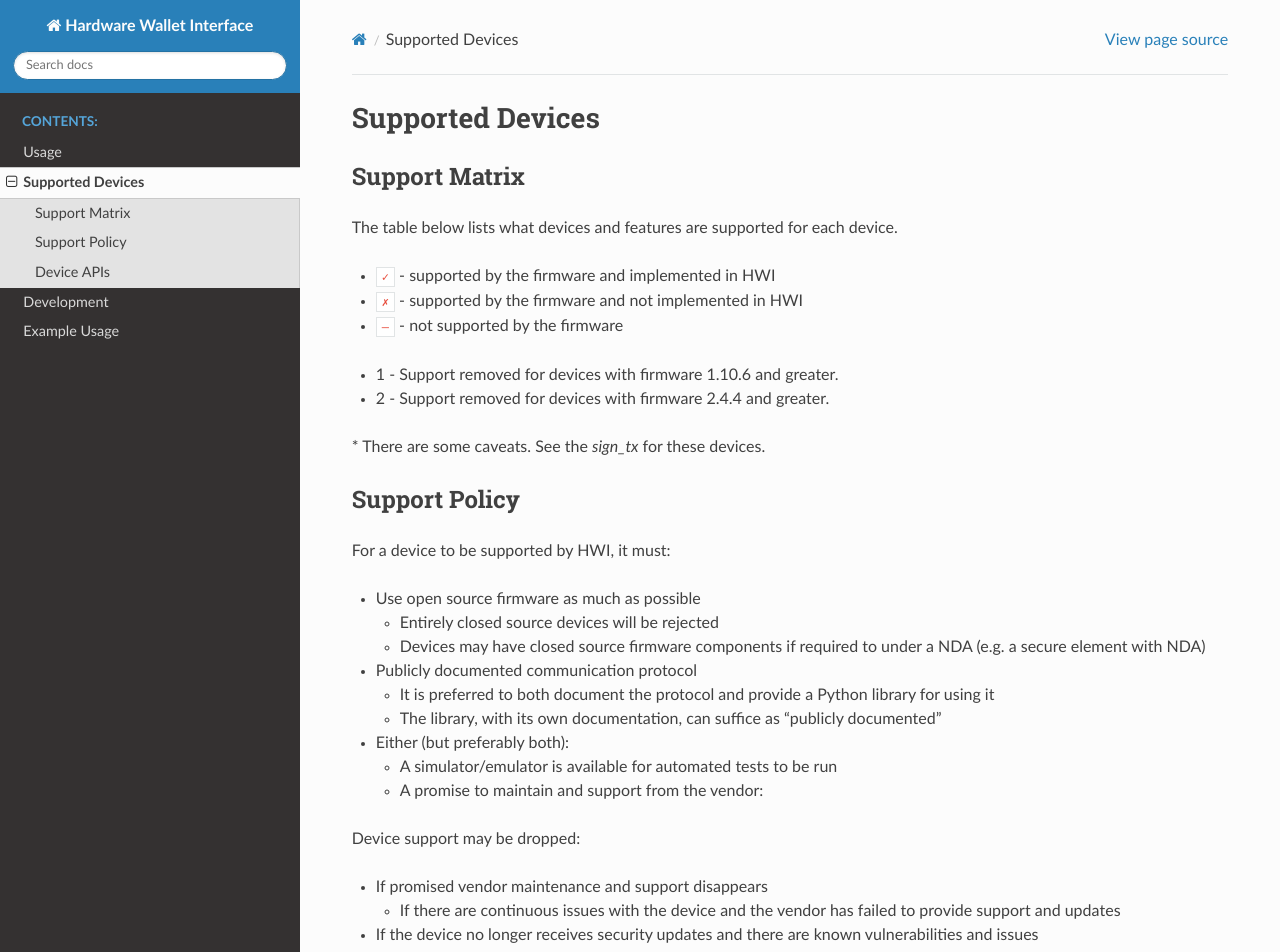
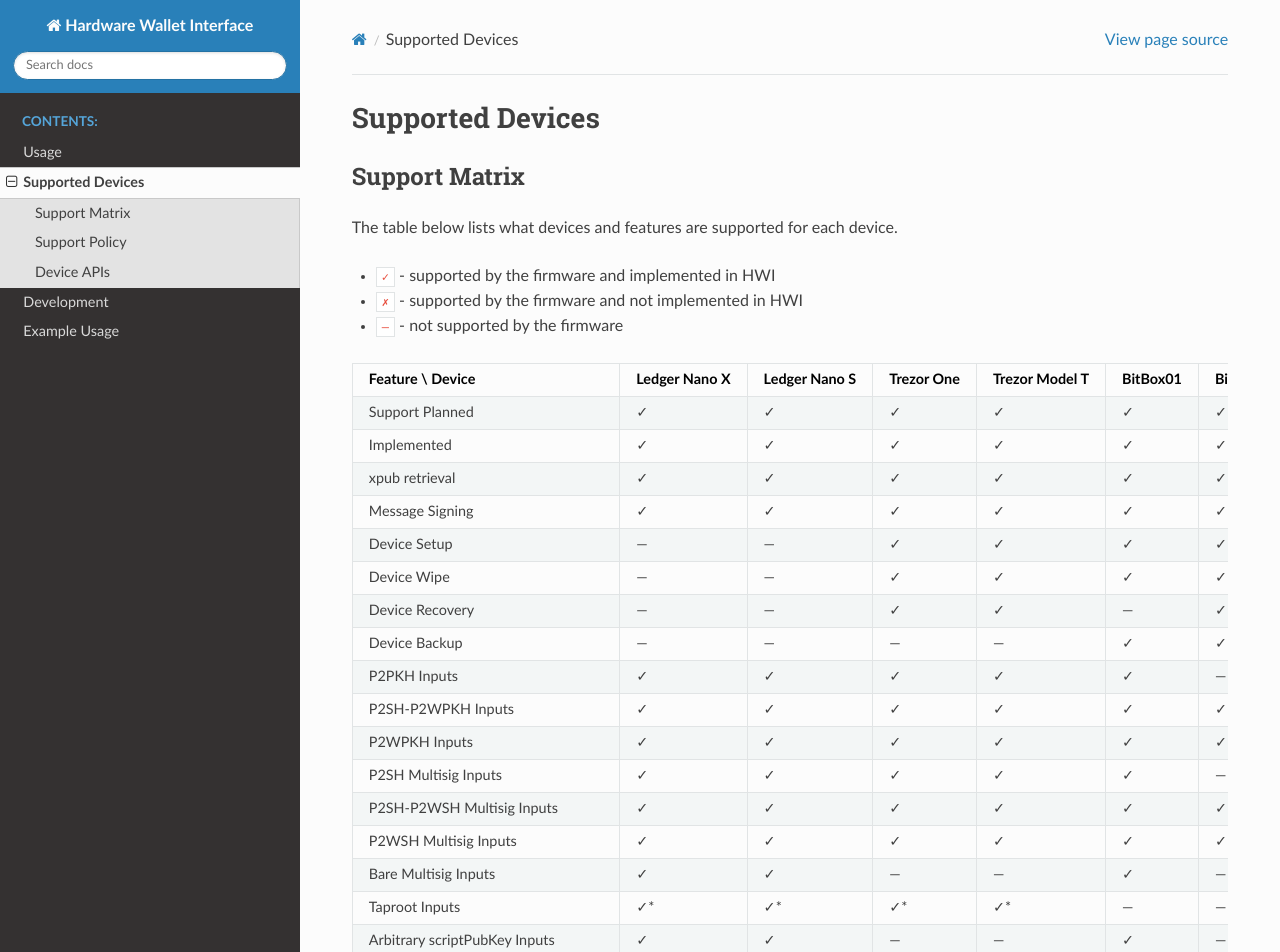
Before and after one commit to bitcoin-core/HWI, a Sphinx documentation site: the page built from docs/devices/index.rst, in a window 1280 px wide and 1400 px high. Shown: the top 952 px of the window. Built offline with Sphinx 7.4.7 and the Read the Docs theme 2.0.0, drawn with Linux system fonts in a browser that asks for light colours; some of the changed text lies outside the part shown.

Commit message:
Fix support matrix table
Misaligned whitespace is causing the table to not be rendered at all.

```diff
--- a/docs/devices/index.rst
+++ b/docs/devices/index.rst
@@ -10,53 +10,53 @@
 * ``✗`` - supported by the firmware and not implemented in HWI
 * ``―`` - not supported by the firmware
 
-+------------------------------------+---------------+---------------+------------+----------------+----------+----------+---------+----------+------------------+
-| Feature \\ Device                  | Ledger Nano X | Ledger Nano S | Trezor One | Trezor Model T | BitBox01 | BitBox02 | KeepKey | Coldcard | Blockstream Jade |
-+====================================+===============+===============+============+================+==========+==========+=========+==========+==================+
-| Support Planned                    | ✓             | ✓             | ✓          | ✓              | ✓        | ✓        | ✓       | ✓        | ✓                |
-+------------------------------------+---------------+---------------+------------+----------------+----------+----------+---------+----------+------------------+
-| Implemented                        | ✓             | ✓             | ✓          | ✓              | ✓        | ✓        | ✓       | ✓        | ✓                |
-+------------------------------------+---------------+---------------+------------+----------------+----------+----------+---------+----------+------------------+
-| xpub retrieval                     | ✓             | ✓             | ✓          | ✓              | ✓        | ✓        | ✓       | ✓        | ✓                |
-+------------------------------------+---------------+---------------+------------+----------------+----------+----------+---------+----------+------------------+
-| Message Signing                    | ✓             | ✓             | ✓          | ✓              | ✓        | ✓        | ✓       | ✓        | ✓                |
-+------------------------------------+---------------+---------------+------------+----------------+----------+----------+---------+----------+------------------+
-| Device Setup                       | ―             | ―             | ✓          | ✓              | ✓        | ✓        | ✓       | ―        | ―                |
-+------------------------------------+---------------+---------------+------------+----------------+----------+----------+---------+----------+------------------+
-| Device Wipe                        | ―             | ―             | ✓          | ✓              | ✓        | ✓        | ✓       | ―        | ―                |
-+------------------------------------+---------------+---------------+------------+----------------+----------+----------+---------+----------+------------------+
-| Device Recovery                    | ―             | ―             | ✓          | ✓              | ―        | ✓        | ✓       | ―        | ―                |
-+------------------------------------+---------------+---------------+------------+----------------+----------+----------+---------+----------+------------------+
-| Device Backup                      | ―             | ―             | ―          | ―              | ✓        | ✓        | ―       | ✓        | ―                |
-+------------------------------------+---------------+---------------+------------+----------------+----------+----------+---------+----------+------------------+
-| P2PKH Inputs                       | ✓             | ✓             | ✓          | ✓              | ✓        | ―        | ✓       | ✓        | ✓                |
-+------------------------------------+---------------+---------------+------------+----------------+----------+----------+---------+----------+------------------+
-| P2SH-P2WPKH Inputs                 | ✓             | ✓             | ✓          | ✓              | ✓        | ✓        | ✓       | ✓        | ✓                |
-+------------------------------------+---------------+---------------+------------+----------------+----------+----------+---------+----------+------------------+
-| P2WPKH Inputs                      | ✓             | ✓             | ✓          | ✓              | ✓        | ✓        | ✓       | ✓        | ✓                |
-+------------------------------------+---------------+---------------+------------+----------------+----------+----------+---------+----------+------------------+
-| P2SH Multisig Inputs               | ✓             | ✓             | ✓          | ✓              | ✓        | ―        | ✓       | ✓        | ✓                |
-+------------------------------------+---------------+---------------+------------+----------------+----------+----------+---------+----------+------------------+
-| P2SH-P2WSH Multisig Inputs         | ✓             | ✓             | ✓          | ✓              | ✓        | ✓        | ✓       | ✓        | ✓                |
-+------------------------------------+---------------+---------------+------------+----------------+----------+----------+---------+----------+------------------+
-| P2WSH Multisig Inputs              | ✓             | ✓             | ✓          | ✓              | ✓        | ✓        | ✓       | ✓        | ✓                |
-+------------------------------------+---------------+---------------+------------+----------------+----------+----------+---------+----------+------------------+
-| Bare Multisig Inputs               | ✓             | ✓             | ―          | ―              | ✓        | ―        | ―       | ―        | ✓                |
-+------------------------------------+---------------+---------------+------------+----------------+----------+----------+---------+----------+------------------+
-| Taproot Inputs                     | ✓*            | ✓*            | ✓*         | ✓*             |  ―       | ―        | ―       | ―        | ―                |
-+------------------------------------+---------------+---------------+------------+----------------+----------+----------+---------+----------+------------------+
-| Arbitrary scriptPubKey Inputs      | ✓             | ✓             | ―          | ―              | ✓        | ―        | ―       | ―        | ✓                |
-+------------------------------------+---------------+---------------+------------+----------------+----------+----------+---------+----------+------------------+
-| Arbitrary redeemScript Inputs      | ✓             | ✓             | ―          | ―              | ✓        | ―        | ―       | ―        | ✓                |
-+------------------------------------+---------------+---------------+------------+----------------+----------+----------+---------+----------+------------------+
-| Arbitrary witnessScript Inputs     | ✓             | ✓             | ―          | ―              | ✓        | ―        | ―       | ―        | ✓                |
-+------------------------------------+---------------+---------------+------------+----------------+----------+----------+---------+----------+------------------+
-| Non-wallet inputs                  | ✓             | ✓             | ✗\ :sup:`1` | ✗\ :sup:`2`    | ✓        | ―        | ✓       | ✓        | ✓                |
-+------------------------------------+---------------+---------------+------------+----------------+----------+----------+---------+----------+------------------+
-| Mixed Segwit and Non-Segwit Inputs | ―             | ―             | ✓          | ✓              | ✓        | ✓        | ✓       | ✓        | ✓                |
-+------------------------------------+---------------+---------------+------------+----------------+----------+----------+---------+----------+------------------+
-| Display on device screen           | ✓             | ✓             | ✓          | ✓              | ―        | ✓        | ✓       | ✓        | ✓                |
-+------------------------------------+---------------+---------------+------------+----------------+----------+----------+---------+----------+------------------+
++------------------------------------+---------------+---------------+--------------+----------------+----------+----------+---------+----------+------------------+
+| Feature \\ Device                  | Ledger Nano X | Ledger Nano S | Trezor One   | Trezor Model T | BitBox01 | BitBox02 | KeepKey | Coldcard | Blockstream Jade |
++====================================+===============+===============+==============+================+==========+==========+=========+==========+==================+
+| Support Planned                    | ✓             | ✓             | ✓            | ✓              | ✓        | ✓        | ✓       | ✓        | ✓                |
++------------------------------------+---------------+---------------+--------------+----------------+----------+----------+---------+----------+------------------+
+| Implemented                        | ✓             | ✓             | ✓            | ✓              | ✓        | ✓        | ✓       | ✓        | ✓                |
++------------------------------------+---------------+---------------+--------------+----------------+----------+----------+---------+----------+------------------+
+| xpub retrieval                     | ✓             | ✓             | ✓            | ✓              | ✓        | ✓        | ✓       | ✓        | ✓                |
++------------------------------------+---------------+---------------+--------------+----------------+----------+----------+---------+----------+------------------+
+| Message Signing                    | ✓             | ✓             | ✓            | ✓              | ✓        | ✓        | ✓       | ✓        | ✓                |
++------------------------------------+---------------+---------------+--------------+----------------+----------+----------+---------+----------+------------------+
+| Device Setup                       | ―             | ―             | ✓            | ✓              | ✓        | ✓        | ✓       | ―        | ―                |
++------------------------------------+---------------+---------------+--------------+----------------+----------+----------+---------+----------+------------------+
+| Device Wipe                        | ―             | ―             | ✓            | ✓              | ✓        | ✓        | ✓       | ―        | ―                |
++------------------------------------+---------------+---------------+--------------+----------------+----------+----------+---------+----------+------------------+
+| Device Recovery                    | ―             | ―             | ✓            | ✓              | ―        | ✓        | ✓       | ―        | ―                |
++------------------------------------+---------------+---------------+--------------+----------------+----------+----------+---------+----------+------------------+
+| Device Backup                      | ―             | ―             | ―            | ―              | ✓        | ✓        | ―       | ✓        | ―                |
++------------------------------------+---------------+---------------+--------------+----------------+----------+----------+---------+----------+------------------+
+| P2PKH Inputs                       | ✓             | ✓             | ✓            | ✓              | ✓        | ―        | ✓       | ✓        | ✓                |
++------------------------------------+---------------+---------------+--------------+----------------+----------+----------+---------+----------+------------------+
+| P2SH-P2WPKH Inputs                 | ✓             | ✓             | ✓            | ✓              | ✓        | ✓        | ✓       | ✓        | ✓                |
++------------------------------------+---------------+---------------+--------------+----------------+----------+----------+---------+----------+------------------+
+| P2WPKH Inputs                      | ✓             | ✓             | ✓            | ✓              | ✓        | ✓        | ✓       | ✓        | ✓                |
++------------------------------------+---------------+---------------+--------------+----------------+----------+----------+---------+----------+------------------+
+| P2SH Multisig Inputs               | ✓             | ✓             | ✓            | ✓              | ✓        | ―        | ✓       | ✓        | ✓                |
++------------------------------------+---------------+---------------+--------------+----------------+----------+----------+---------+----------+------------------+
+| P2SH-P2WSH Multisig Inputs         | ✓             | ✓             | ✓            | ✓              | ✓        | ✓        | ✓       | ✓        | ✓                |
++------------------------------------+---------------+---------------+--------------+----------------+----------+----------+---------+----------+------------------+
+| P2WSH Multisig Inputs              | ✓             | ✓             | ✓            | ✓              | ✓        | ✓        | ✓       | ✓        | ✓                |
++------------------------------------+---------------+---------------+--------------+----------------+----------+----------+---------+----------+------------------+
+| Bare Multisig Inputs               | ✓             | ✓             | ―            | ―              | ✓        | ―        | ―       | ―        | ✓                |
++------------------------------------+---------------+---------------+--------------+----------------+----------+----------+---------+----------+------------------+
+| Taproot Inputs                     | ✓*            | ✓*            | ✓*           | ✓*             |  ―       | ―        | ―       | ―        | ―                |
++------------------------------------+---------------+---------------+--------------+----------------+----------+----------+---------+----------+------------------+
+| Arbitrary scriptPubKey Inputs      | ✓             | ✓             | ―            | ―              | ✓        | ―        | ―       | ―        | ✓                |
++------------------------------------+---------------+---------------+--------------+----------------+----------+----------+---------+----------+------------------+
+| Arbitrary redeemScript Inputs      | ✓             | ✓             | ―            | ―              | ✓        | ―        | ―       | ―        | ✓                |
++------------------------------------+---------------+---------------+--------------+----------------+----------+----------+---------+----------+------------------+
+| Arbitrary witnessScript Inputs     | ✓             | ✓             | ―            | ―              | ✓        | ―        | ―       | ―        | ✓                |
++------------------------------------+---------------+---------------+--------------+----------------+----------+----------+---------+----------+------------------+
+| Non-wallet inputs                  | ✓             | ✓             | ✗\ :sup:`1`  | ✗\ :sup:`2`    | ✓        | ―        | ✓       | ✓        | ✓                |
++------------------------------------+---------------+---------------+--------------+----------------+----------+----------+---------+----------+------------------+
+| Mixed Segwit and Non-Segwit Inputs | ―             | ―             | ✓            | ✓              | ✓        | ✓        | ✓       | ✓        | ✓                |
++------------------------------------+---------------+---------------+--------------+----------------+----------+----------+---------+----------+------------------+
+| Display on device screen           | ✓             | ✓             | ✓            | ✓              | ―        | ✓        | ✓       | ✓        | ✓                |
++------------------------------------+---------------+---------------+--------------+----------------+----------+----------+---------+----------+------------------+
 
 * 1 - Support removed for devices with firmware 1.10.6 and greater.
 * 2 - Support removed for devices with firmware 2.4.4 and greater.
```
